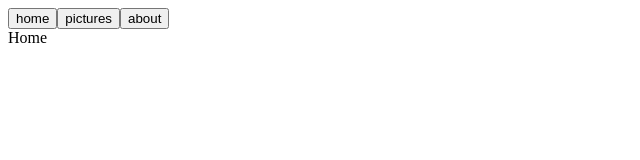
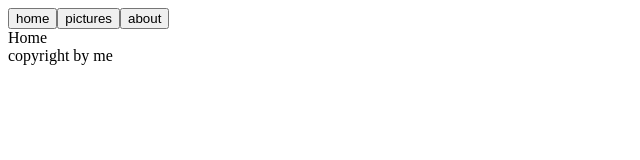
Before and after one commit to JelenadlS/redux-training, a React (Create React App) app: page / in a window 1280 px wide. Shown: the top 160 px of the page, without its empty margins (0-640 px from the left). Built offline with nearby package versions, Linux system fonts and the light colour scheme.

Commit message:
Add footer

```diff
--- a/src/App.js
+++ b/src/App.js
@@ -1,4 +1,5 @@
 import { Routes, Route } from "react-router-dom";
+import Footer from "./components/Footer";
 import HomePage from "./pages/HomePage";
 import Navigation from "./components/Navigation";
 
@@ -9,6 +10,7 @@ function App() {
       <Routes>
         <Route path="/" element={<HomePage />} />
       </Routes>
+      <Footer />
     </>
   );
 }
--- /dev/null
+++ b/src/components/Footer.js
@@ -0,0 +1,3 @@
+export default function Footer() {
+  return <section>copyright by me</section>;
+}
```
